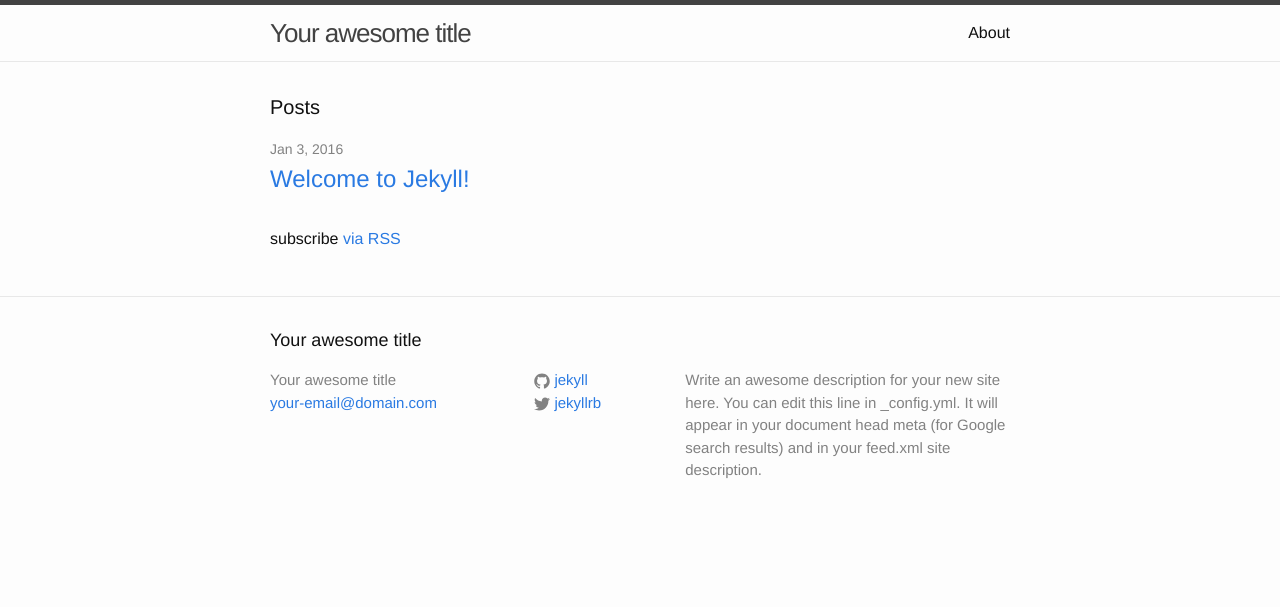
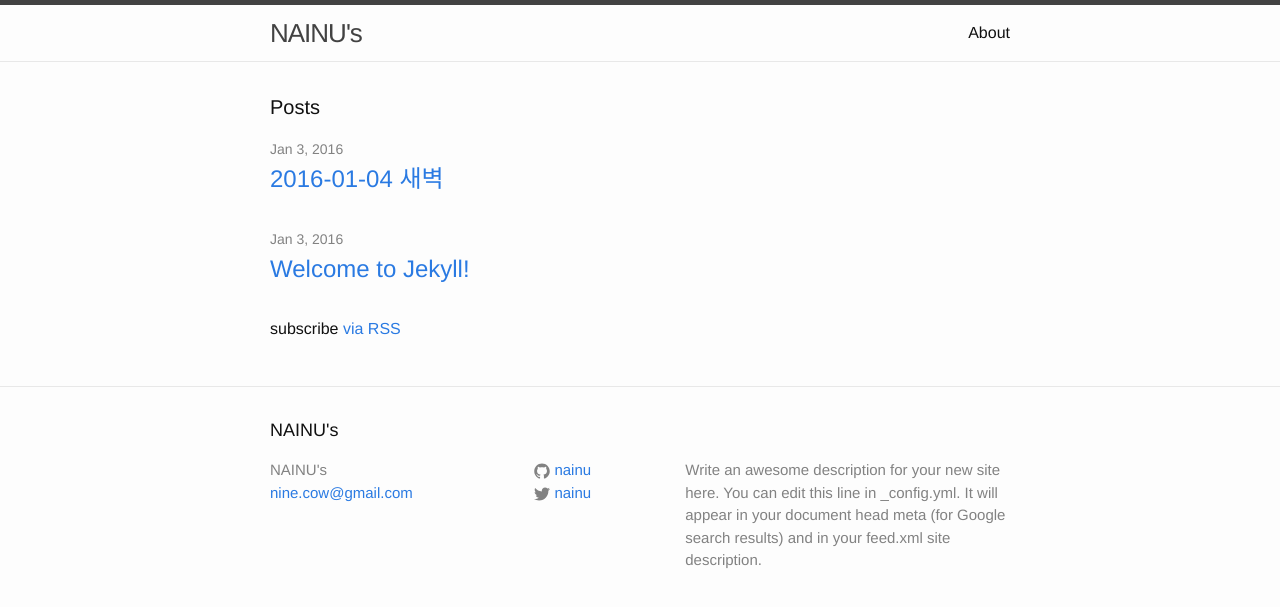
Before and after one commit to nainu/nainu.github.io, a Jekyll site: the page built from index.html, in a window 1280 px wide. Shown: the top 607 px of the page. Built offline with Jekyll 4.4.1, drawn with Linux system fonts in a browser that asks for light colours.

Commit message:
2016-01-04-jekyll-and-dotfiles.md

```diff
--- a/_config.yml
+++ b/_config.yml
@@ -6,16 +6,16 @@
 # 'jekyll serve'. If you change this file, please restart the server process.
 
 # Site settings
-title: Your awesome title
-email: your-email@domain.com
+title: "NAINU's"
+email: nine.cow@gmail.com
 description: > # this means to ignore newlines until "baseurl:"
   Write an awesome description for your new site here. You can edit this
   line in _config.yml. It will appear in your document head meta (for
   Google search results) and in your feed.xml site description.
 baseurl: "" # the subpath of your site, e.g. /blog
-url: "http://yourdomain.com" # the base hostname & protocol for your site
-twitter_username: jekyllrb
-github_username:  jekyll
+url: "http://nainu.github.io" # the base hostname & protocol for your site
+twitter_username: nainu
+github_username:  nainu
 
 # Build settings
 markdown: kramdown
```
Also changed, not shown: _posts/2016-01-04-jekyll-and-dotfiles.md (added, +17 -0 lines).
